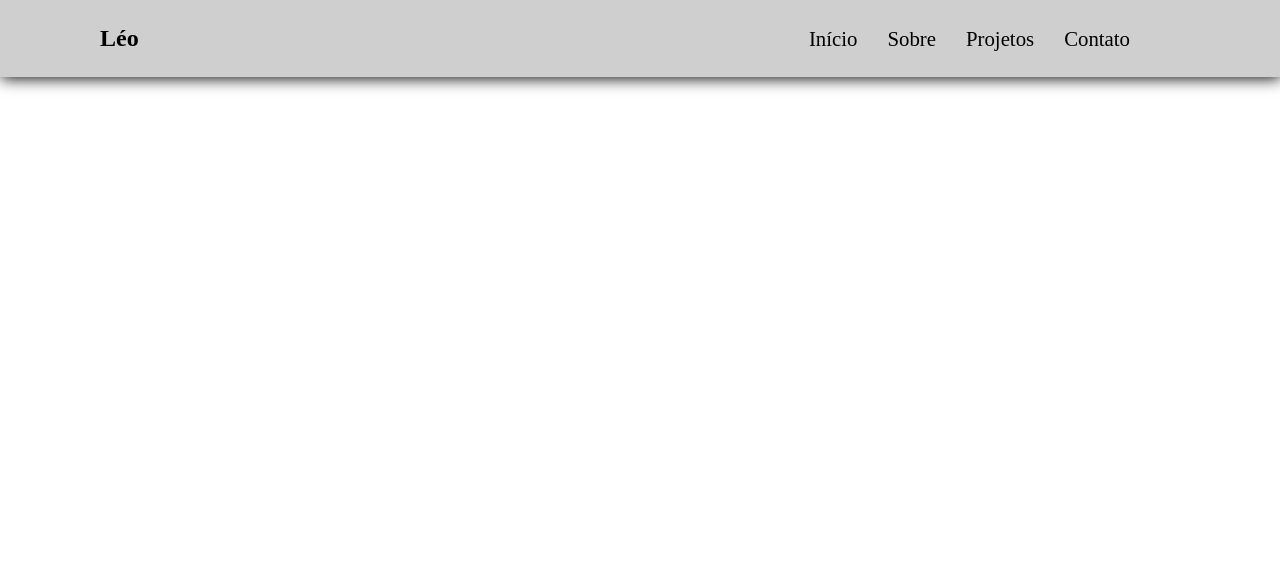
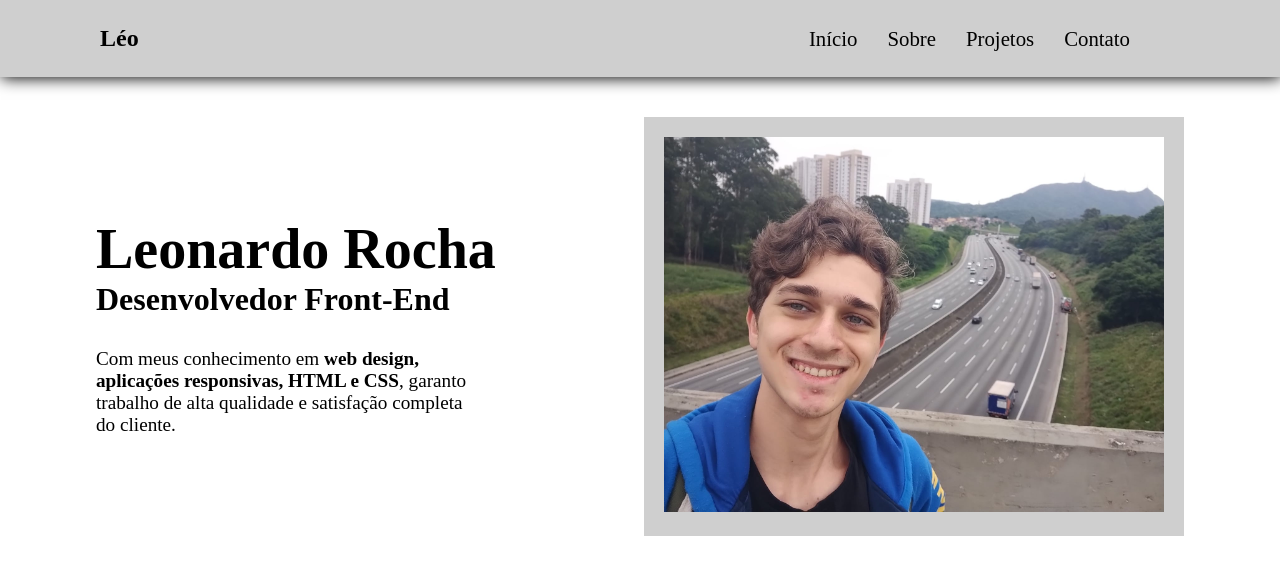
Before and after one commit to LeonardoRdev/portfolio-leonardo, a plain HTML site: page index.html in a window 1280 px wide. Drawn offline with Linux system fonts and the light colour scheme.

Commit message:
Introdução feita

```diff
--- a/index.html
+++ b/index.html
@@ -19,8 +19,23 @@
             <a href="#" class="navegacao">Projetos</a>
             <a href="#" class="navegacao">Contato</a>
         </nav>
+    </header>
 
-    </header>
+    <main>
+        <div id="introducao">
+            <div id="texto-introducao">
+                <h2>Leonardo Rocha</h2>
+                <h1>Desenvolvedor Front-End</h1>
+                <div id="descricao-introducao">
+                    <p>Com meus conhecimento em <b>web design, aplicações responsivas, HTML e CSS</b>, garanto trabalho de alta qualidade e satisfação completa do cliente. </p>
+                </div>
+            </div>
+            <div id="foto-introducao">
+                <img src="assets/img/Eu com carros.jpeg" alt="Uma foto minha em uma passarela com carros passando ao fundo">
+            </div>
+        </div>
+    </main>
+
 </body>
 
 </html>
--- a/style.css
+++ b/style.css
@@ -3,6 +3,8 @@
     padding: 0;
     box-sizing: border-box;
 }
+
+/* HEADER */
 
 header {
     display: flex;
@@ -29,3 +31,57 @@ a.navegacao {
     color: #000;
     text-decoration: none;
 }
+
+/* MAIN */
+
+main {
+    margin-top: 40px;
+    width: 100vw;
+    display: flex;
+    justify-content: center;
+}
+
+#introducao {
+    display: flex;
+    justify-content: space-between;
+
+    width: 85vw;
+    /* background-color: rgb(255, 128, 128); */
+}
+
+#texto-introducao {
+    /* background-color: gray; */
+    display: flex;
+    flex-direction: column;
+    padding-top: 100px;
+    /* justify-content: center; */
+    width: 40vw;
+}
+
+#texto-introducao h2 {
+    font-size: 3.5em;
+}
+
+/* #texto-introducao h1 {
+
+} */
+
+#descricao-introducao {
+    margin-top: 30px;
+    width: 30vw;
+}
+
+#texto-introducao p {
+
+    font-size: 1.2em;
+}
+
+#foto-introducao {
+    background-color: #cfcfcf;
+    padding: 20px;
+    overflow: hidden;
+}
+
+#foto-introducao img {
+    width: 500px;
+}
```
Also changed, not shown: assets/img/Eu com carros.jpeg (added).
